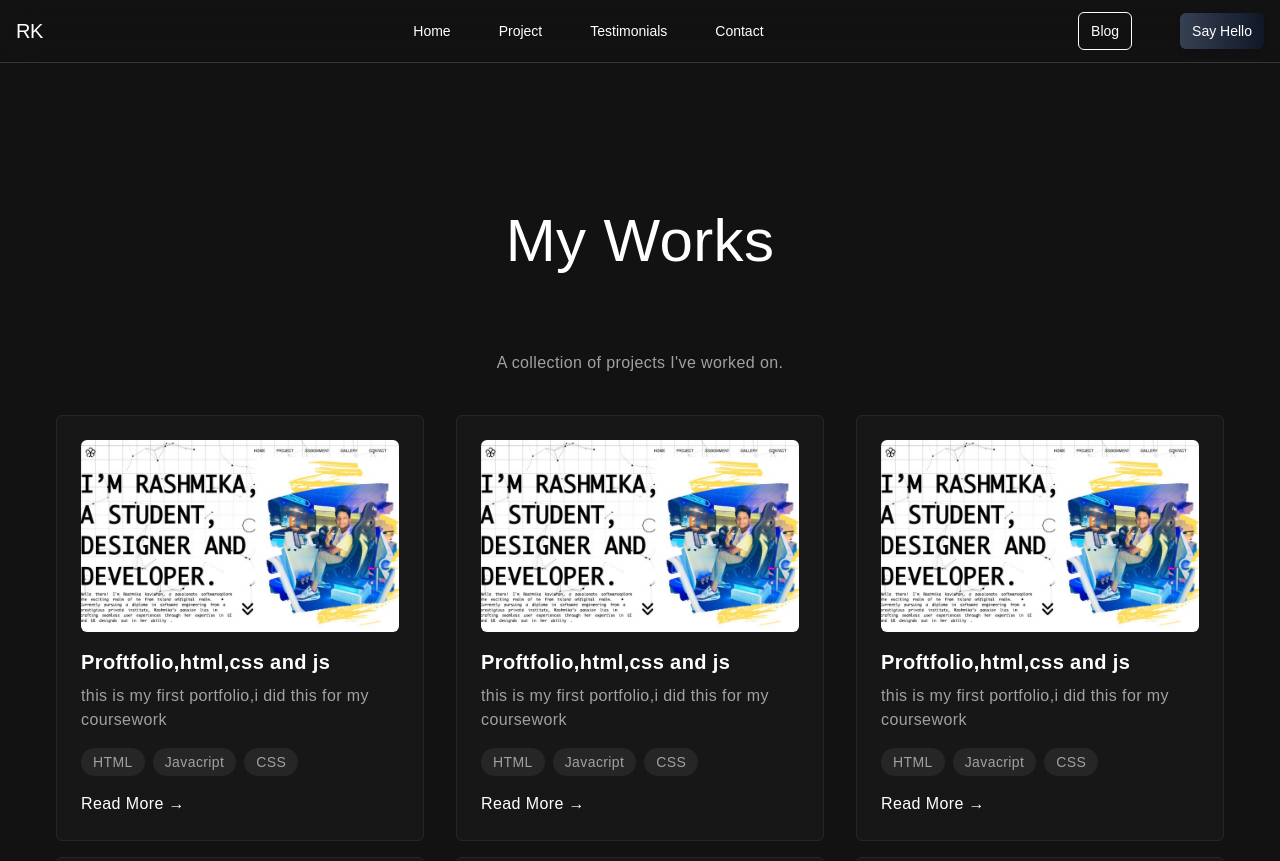
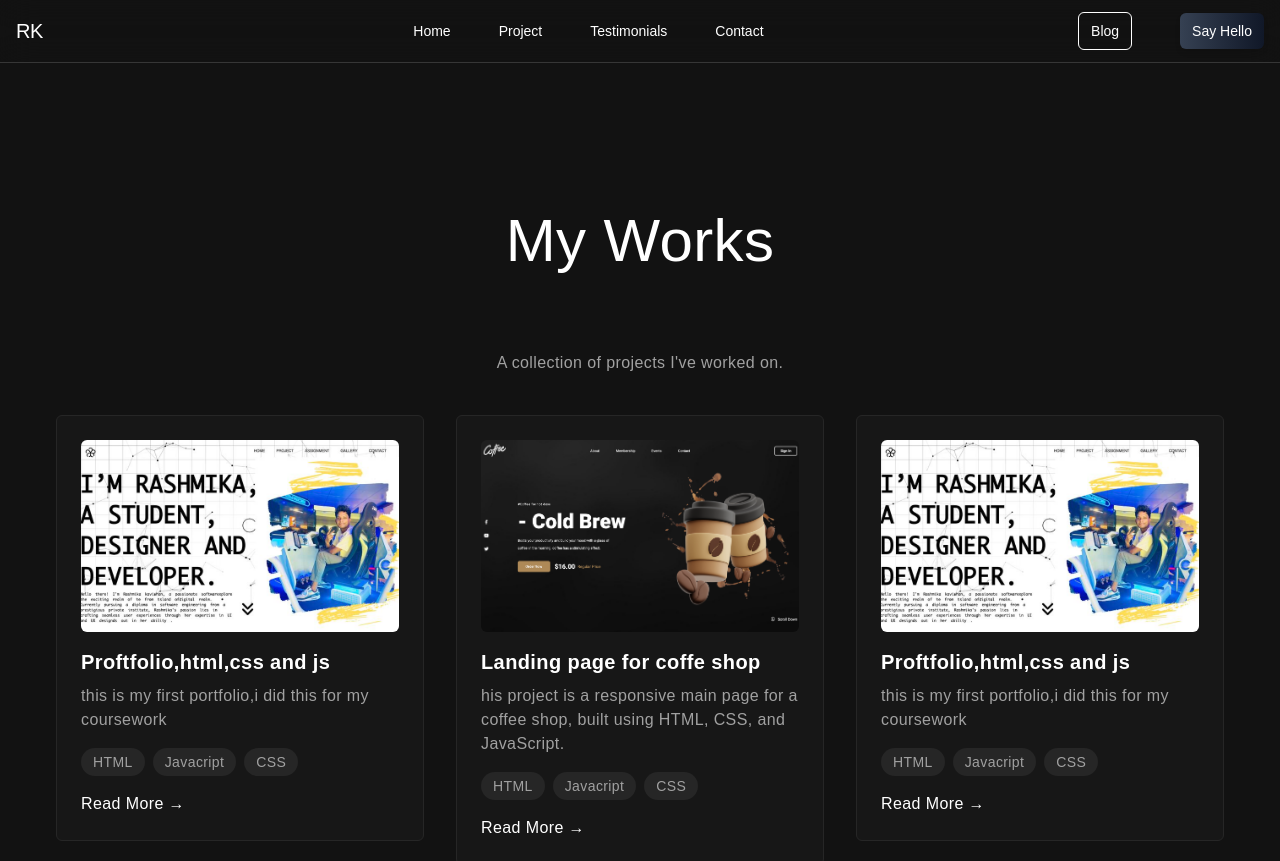
Before and after one commit to rashmikaz/new-portfolio, a React (Vite) app: page /project in a window 1280 px wide. Shown: the top 861 px of the page. Built offline with nearby package versions, Linux system fonts and the light colour scheme.

Commit message:
coffe shop project

```diff
--- a/src/components/Project.jsx
+++ b/src/components/Project.jsx
@@ -1,4 +1,5 @@
 import portfolioimg from "../assets/portfolio.jpeg"
+import coffeshopimg from "../assets/coffe shop.png"
 import Footer from "./Footer";
 const project = [
     {
@@ -10,10 +11,10 @@ const project = [
     },
     {
 
-      title: "Proftfolio,html,css and js",
-      description: "this is my first portfolio,i did this for my coursework",
+      title: "Landing page for coffe shop",
+      description: "his project is a responsive main page for a coffee shop, built using HTML, CSS, and JavaScript.",
       tags: ["HTML", "Javacript", "CSS"],
-      image: portfolioimg,
+      image: coffeshopimg,
     },
     {
 
```
